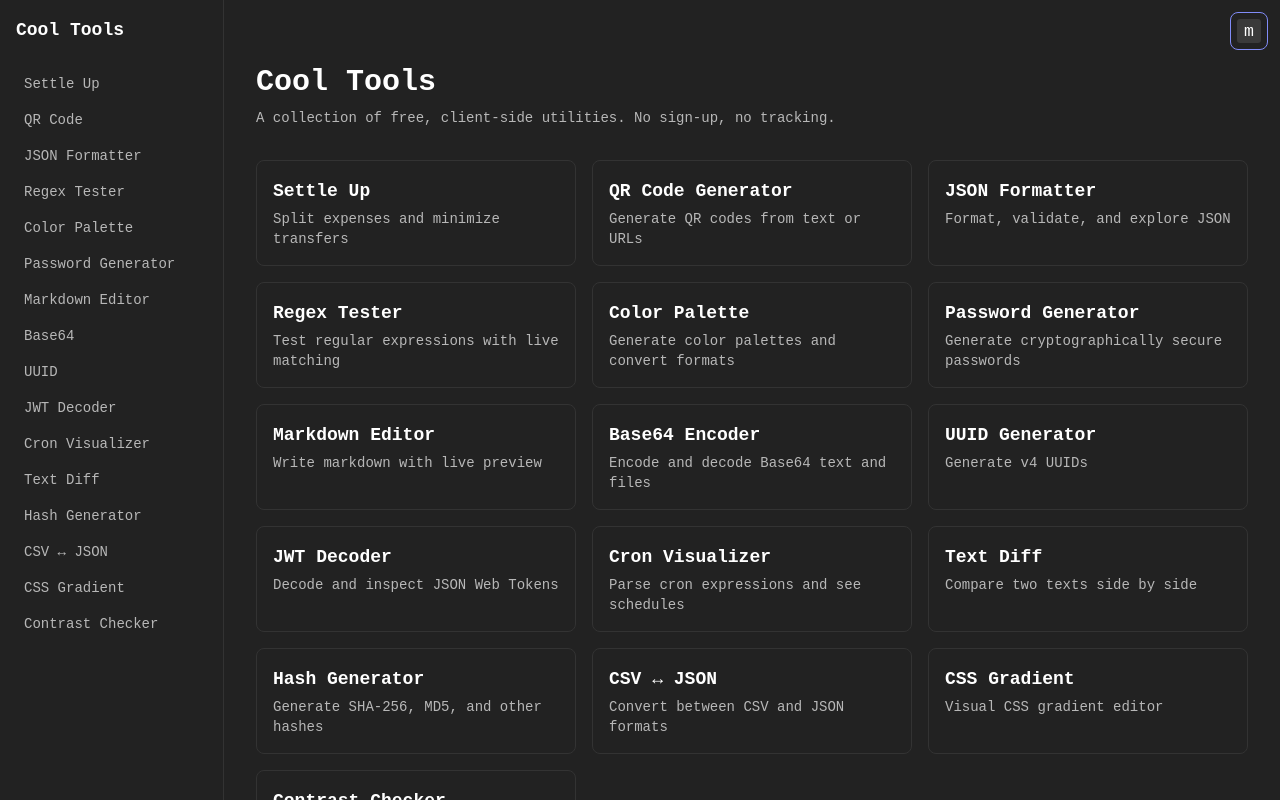
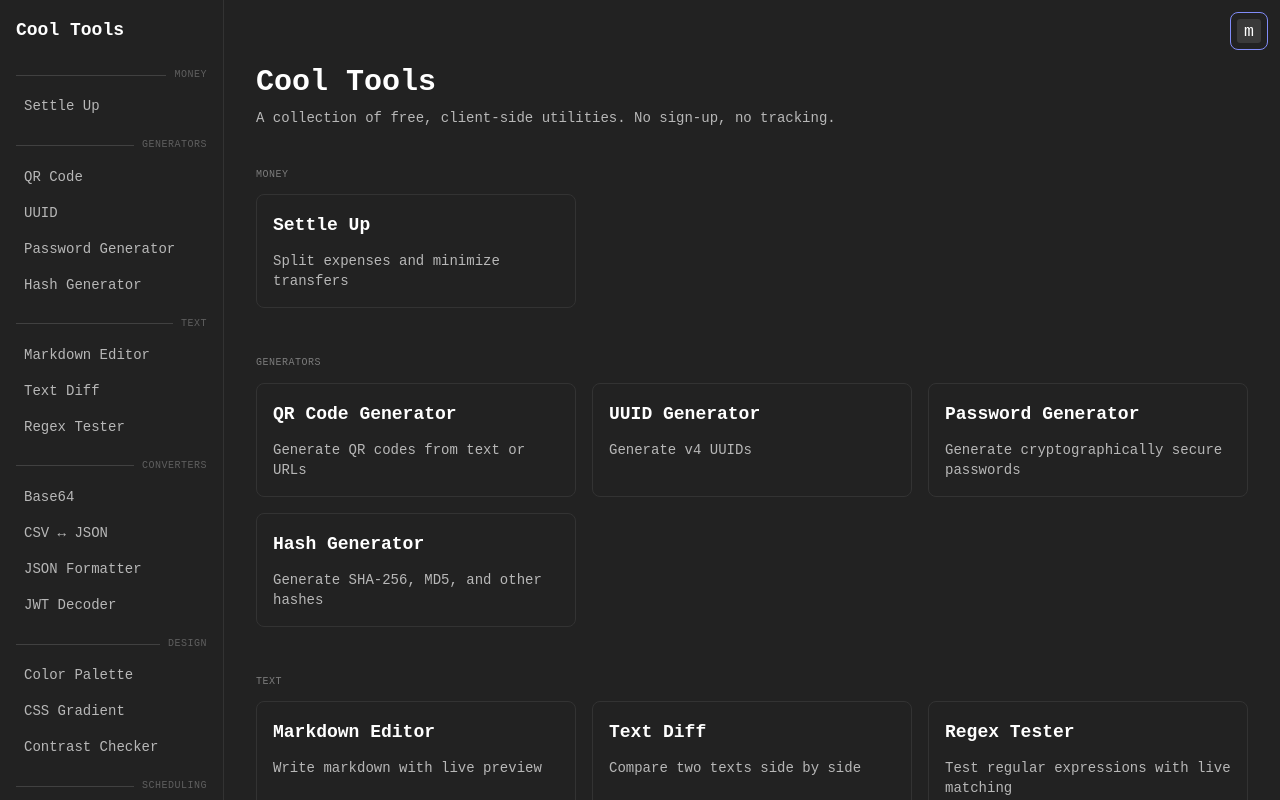
Before and after one commit to mivermeu/milovermeulen.com, a SvelteKit app in the folder apps/cool-tools/: page / in a window 1280 px wide. Shown: the top 800 px of the page. Built offline with nearby package versions, Linux system fonts and the light colour scheme; a web font is replaced by a local one.

Commit message:
Add categorized navigation for tools in sidebar and home

```diff
--- a/apps/cool-tools/src/routes/+layout.svelte
+++ b/apps/cool-tools/src/routes/+layout.svelte
@@ -6,23 +6,49 @@
     let { children } = $props();
     let sidebarOpen = $state(false);
 
-    const tools = [
-        { slug: 'settle-up', name: 'Settle Up' },
+    const categories = [
+        {
+            name: 'Money',
+            tools: [{ slug: 'settle-up', name: 'Settle Up' }]
+        },
+        {
+            name: 'Generators',
+            tools: [
                 { slug: 'qr-code', name: 'QR Code' },
+                { slug: 'uuid', name: 'UUID' },
+                { slug: 'password-generator', name: 'Password Generator' },
+                { slug: 'hash-generator', name: 'Hash Generator' }
+            ]
+        },
+        {
+            name: 'Text',
+            tools: [
+                { slug: 'markdown-editor', name: 'Markdown Editor' },
+                { slug: 'diff', name: 'Text Diff' },
+                { slug: 'regex-tester', name: 'Regex Tester' }
+            ]
+        },
+        {
+            name: 'Converters',
+            tools: [
+                { slug: 'base64', name: 'Base64' },
+                { slug: 'csv-json', name: 'CSV ↔ JSON' },
                 { slug: 'json-formatter', name: 'JSON Formatter' },
-        { slug: 'regex-tester', name: 'Regex Tester' },
+                { slug: 'jwt-decoder', name: 'JWT Decoder' }
+            ]
+        },
+        {
+            name: 'Design',
+            tools: [
                 { slug: 'color-palette', name: 'Color Palette' },
-        { slug: 'password-generator', name: 'Password Generator' },
-        { slug: 'markdown-editor', name: 'Markdown Editor' },
-        { slug: 'base64', name: 'Base64' },
-        { slug: 'uuid', name: 'UUID' },
-        { slug: 'jwt-decoder', name: 'JWT Decoder' },
-        { slug: 'cron-visualizer', name: 'Cron Visualizer' },
-        { slug: 'diff', name: 'Text Diff' },
-        { slug: 'hash-generator', name: 'Hash Generator' },
-        { slug: 'csv-json', name: 'CSV ↔ JSON' },
                 { slug: 'gradient-generator', name: 'CSS Gradient' },
                 { slug: 'contrast-checker', name: 'Contrast Checker' }
+            ]
+        },
+        {
+            name: 'Scheduling',
+            tools: [{ slug: 'cron-visualizer', name: 'Cron Visualizer' }]
+        }
     ];
 </script>
 
@@ -58,7 +84,12 @@
     >
         <a href={resolve('/')} class="mb-6 block text-lg font-bold text-brand-text-highlight" onclick={() => sidebarOpen = false}>Cool Tools</a>
         <nav class="flex flex-col gap-1">
-            {#each tools as tool (tool.slug)}
+            {#each categories as cat (cat.name)}
+                <div class="mb-1 mt-3 flex items-center gap-2 first:mt-0">
+                    <hr class="flex-1 border-t border-current opacity-20" />
+                    <span class="text-[10px] font-normal tracking-wider uppercase opacity-40">{cat.name}</span>
+                </div>
+                {#each cat.tools as tool (tool.slug)}
                     <a
                         href={resolve('/tools/' + tool.slug)}
                         class="rounded px-2 py-1.5 text-sm text-brand-text transition-colors hover:bg-white/10 hover:text-brand-text-highlight"
@@ -66,6 +97,7 @@
                     >
                         {tool.name}
                     </a>
+                {/each}
             {/each}
         </nav>
     </aside>
--- a/apps/cool-tools/src/routes/+page.svelte
+++ b/apps/cool-tools/src/routes/+page.svelte
@@ -1,23 +1,49 @@
 <script lang="ts">
     import { resolve } from '$app/paths';
 
-    const tools = [
-        { slug: 'settle-up', name: 'Settle Up', desc: 'Split expenses and minimize transfers' },
+    const categories = [
+        {
+            name: 'Money',
+            tools: [{ slug: 'settle-up', name: 'Settle Up', desc: 'Split expenses and minimize transfers' }]
+        },
+        {
+            name: 'Generators',
+            tools: [
                 { slug: 'qr-code', name: 'QR Code Generator', desc: 'Generate QR codes from text or URLs' },
+                { slug: 'uuid', name: 'UUID Generator', desc: 'Generate v4 UUIDs' },
+                { slug: 'password-generator', name: 'Password Generator', desc: 'Generate cryptographically secure passwords' },
+                { slug: 'hash-generator', name: 'Hash Generator', desc: 'Generate SHA-256, MD5, and other hashes' }
+            ]
+        },
+        {
+            name: 'Text',
+            tools: [
+                { slug: 'markdown-editor', name: 'Markdown Editor', desc: 'Write markdown with live preview' },
+                { slug: 'diff', name: 'Text Diff', desc: 'Compare two texts side by side' },
+                { slug: 'regex-tester', name: 'Regex Tester', desc: 'Test regular expressions with live matching' }
+            ]
+        },
+        {
+            name: 'Converters',
+            tools: [
+                { slug: 'base64', name: 'Base64 Encoder', desc: 'Encode and decode Base64 text and files' },
+                { slug: 'csv-json', name: 'CSV ↔ JSON', desc: 'Convert between CSV and JSON formats' },
                 { slug: 'json-formatter', name: 'JSON Formatter', desc: 'Format, validate, and explore JSON' },
-        { slug: 'regex-tester', name: 'Regex Tester', desc: 'Test regular expressions with live matching' },
+                { slug: 'jwt-decoder', name: 'JWT Decoder', desc: 'Decode and inspect JSON Web Tokens' }
+            ]
+        },
+        {
+            name: 'Design',
+            tools: [
                 { slug: 'color-palette', name: 'Color Palette', desc: 'Generate color palettes and convert formats' },
-        { slug: 'password-generator', name: 'Password Generator', desc: 'Generate cryptographically secure passwords' },
-        { slug: 'markdown-editor', name: 'Markdown Editor', desc: 'Write markdown with live preview' },
-        { slug: 'base64', name: 'Base64 Encoder', desc: 'Encode and decode Base64 text and files' },
-        { slug: 'uuid', name: 'UUID Generator', desc: 'Generate v4 UUIDs' },
-        { slug: 'jwt-decoder', name: 'JWT Decoder', desc: 'Decode and inspect JSON Web Tokens' },
-        { slug: 'cron-visualizer', name: 'Cron Visualizer', desc: 'Parse cron expressions and see schedules' },
-        { slug: 'diff', name: 'Text Diff', desc: 'Compare two texts side by side' },
-        { slug: 'hash-generator', name: 'Hash Generator', desc: 'Generate SHA-256, MD5, and other hashes' },
-        { slug: 'csv-json', name: 'CSV ↔ JSON', desc: 'Convert between CSV and JSON formats' },
                 { slug: 'gradient-generator', name: 'CSS Gradient', desc: 'Visual CSS gradient editor' },
                 { slug: 'contrast-checker', name: 'Contrast Checker', desc: 'Check WCAG color contrast ratios' }
+            ]
+        },
+        {
+            name: 'Scheduling',
+            tools: [{ slug: 'cron-visualizer', name: 'Cron Visualizer', desc: 'Parse cron expressions and see schedules' }]
+        }
     ];
 </script>
 
@@ -25,15 +51,18 @@
     <h1 class="mb-2 text-3xl font-bold text-brand-text-highlight">Cool Tools</h1>
     <p class="mb-8 text-brand-text">A collection of free, client-side utilities. No sign-up, no tracking.</p>
 
-    <div class="grid grid-cols-1 gap-4 sm:grid-cols-2 lg:grid-cols-3">
-        {#each tools as tool (tool.slug)}
+    {#each categories as cat (cat.name)}
+        <h2 class="mb-3 mt-10 text-[10px] font-normal uppercase tracking-wider text-brand-text/60 first:mt-0">{cat.name}</h2>
+        <div class="grid grid-cols-1 gap-4 pb-2 sm:grid-cols-2 lg:grid-cols-3">
+            {#each cat.tools as tool (tool.slug)}
                 <a
                     href={resolve('/tools/' + tool.slug)}
                     class="block rounded-lg border border-brand-secondary bg-brand-bg p-4 transition-colors hover:border-brand-primary hover:bg-white/5"
                 >
-                <h2 class="text-lg font-semibold text-brand-text-highlight">{tool.name}</h2>
+                    <h3 class="!mb-1 !mt-0 !border-0 text-lg font-semibold text-brand-text-highlight">{tool.name}</h3>
                     <p class="mt-1 text-sm text-brand-text">{tool.desc}</p>
                 </a>
             {/each}
         </div>
+    {/each}
 </div>
```
Lines whose indentation alone changed are shown as unchanged.
